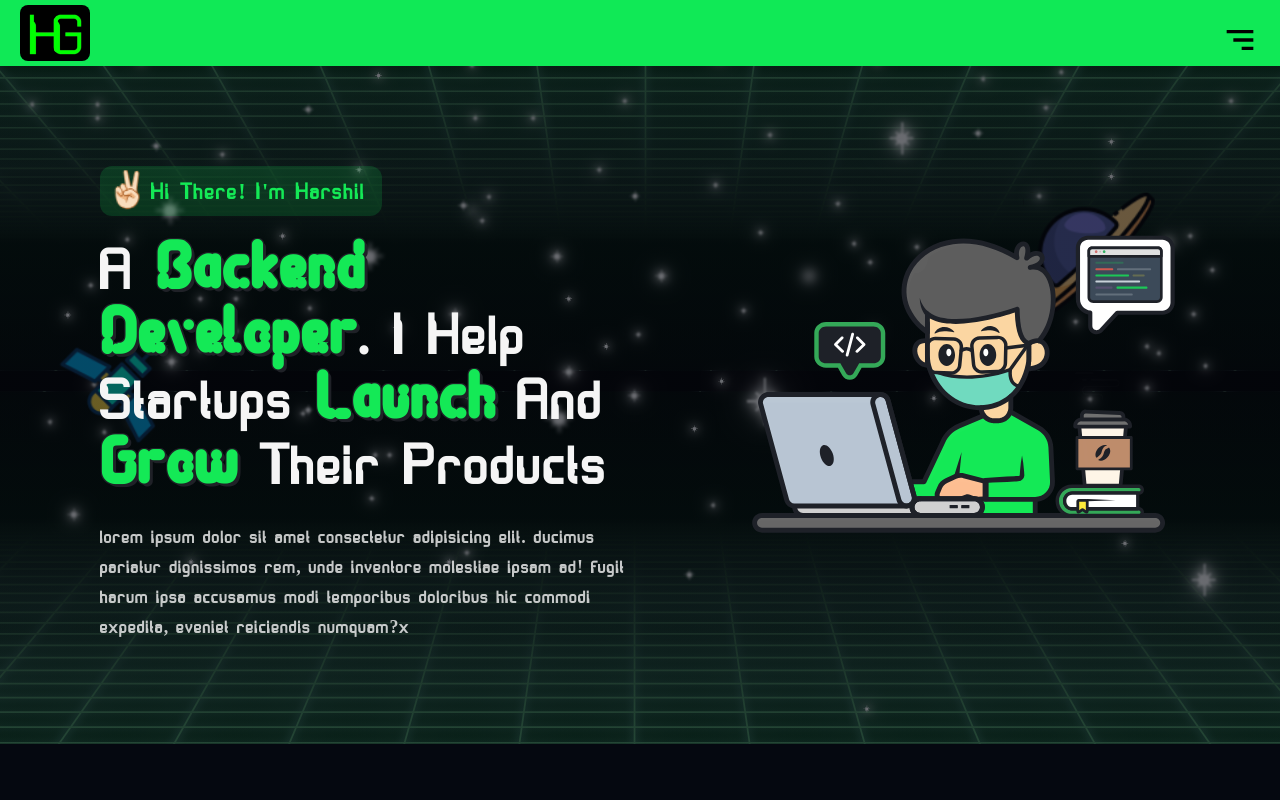
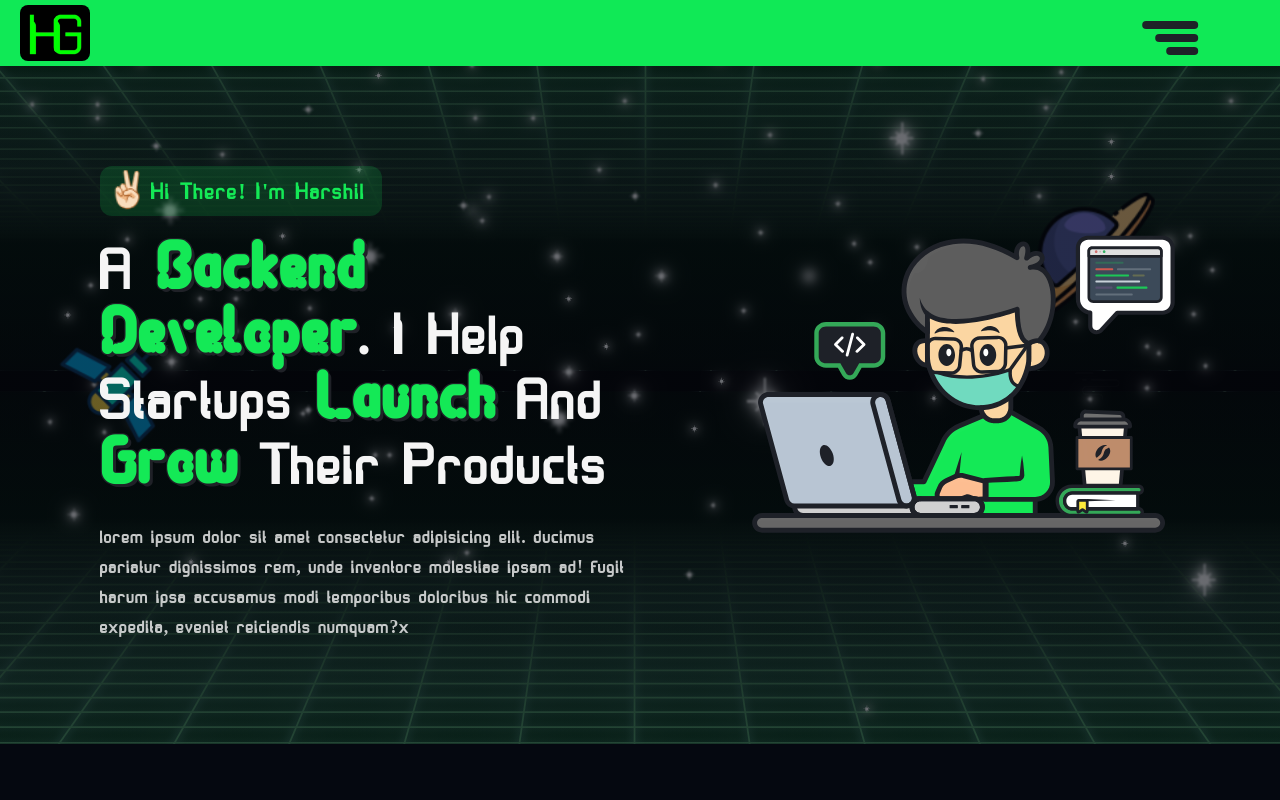
Before and after one commit to Lihsrah/my_portfolio_local, a React (Create React App) app: page / in a window 1280 px wide. Shown: the top 800 px of the page. Built offline with nearby package versions, Linux system fonts and the light colour scheme.

Commit message:
fixed the menu icon

```diff
--- a/src/assets/CSS/Header.css
+++ b/src/assets/CSS/Header.css
@@ -21,7 +21,7 @@ header .header_wrapper .logo img {
     border-radius: 8px;
 }
 
-header .header_wrapper .nav_list_container .menu_icon {
+/* header .header_wrapper .nav_list_container .menu_icon {
     font-size: 40px;
     color: black;
     font-weight: 900;
@@ -30,7 +30,82 @@ header .header_wrapper .nav_list_container .menu_icon {
     right: 20px;
     top: 20px;
     z-index: 3;
+} */
+
+header .header_wrapper .nav_list_container .nav_button {
+    align-items: center;
+    -webkit-animation: wobble 1s ease 10s forwards;
+    animation: wobble 1s ease 10s forwards;
+    -webkit-animation-iteration-count: 3;
+    animation-iteration-count: 3;
+    border-radius: 5px;
+    cursor: pointer;
+    display: flex;
+    height: 45px;
+    justify-content: center;
+    position: fixed;
+    right: 5rem;
+    top: 15px;
+    width: 60px;
+    z-index: 2000;
 }
+
+header .header_wrapper .nav_button .nav_icon {
+    background-color: #1e2128;
+    border-radius: 4px;
+    display: inline-block;
+    height: 8px;
+    margin-right: -.8rem;
+    position: relative;
+    -webkit-transform: rotate(.5turn);
+    transform: rotate(.5turn);
+    width: 2.7rem;
+}
+
+header .header_wrapper .nav_button .nav_icon::before {
+    content: "";
+    left: 0;
+    position: absolute;
+    transition: all .2s;
+    background-color: #1e2128;
+    border-radius: 4px;
+    display: inline-block;
+    height: 8px;
+    width: 2rem;
+    top: -.8rem;
+}
+
+header .header_wrapper .nav_button .nav_icon::after {
+    background-color: #1e2128;
+    border-radius: 4px;
+    display: inline-block;
+    height: 8px;
+    width: 3.5rem;
+    content: "";
+    left: 0;
+    position: absolute;
+    transition: all .2s;
+    top: .8rem;
+}
+
+header .header_wrapper .nav_list_container .nav_active .nav_icon::before {
+    top: 0;
+    -webkit-transform: rotate(135deg);
+    transform: rotate(135deg);
+    width: 3.5rem;
+}
+
+header .header_wrapper .nav_list_container .nav_active .nav_icon::after {
+    top: 0;
+    -webkit-transform: rotate(-135deg);
+    transform: rotate(-135deg);
+    width: 3.5rem;
+}
+
+header .header_wrapper .nav_list_container .nav_active .nav_icon {
+    background-color: transparent;
+}
+
 
 header .header_wrapper .menu_active {
     background: #14e956;
@@ -111,3 +186,30 @@ header .header_wrapper .menu_active .menu_list ul li .active::before, header .he
         transform: translateZ(0);
     }
 }
+
+@keyframes wobble {
+    0% {
+        -webkit-transform: translateZ(0) scale(1);
+        transform: translateZ(0) scale(1);
+    }
+    15% {
+        -webkit-transform: translate3d(-25%, 0, 0) rotate(-5deg) scale(1.1);
+        transform: translate3d(-25%, 0, 0) rotate(-5deg) scale(1.1);
+    }
+    30% {
+        -webkit-transform: translate3d(20%, 0, 0) rotate(3deg) scale(1.2);
+        transform: translate3d(20%, 0, 0) rotate(3deg) scale(1.2);
+    }
+    45% {
+        -webkit-transform: translate3d(-15%, 0, 0) rotate(-3deg) scale(1.3);
+        transform: translate3d(-15%, 0, 0) rotate(-3deg) scale(1.3);
+    }
+    60% {
+        -webkit-transform: translate3d(10%, 0, 0) rotate(2deg) scale(1.2);
+        transform: translate3d(10%, 0, 0) rotate(2deg) scale(1.2);
+    }
+    75% {
+        -webkit-transform: translate3d(-5%, 0, 0) rotate(-1deg) scale(1.1);
+        transform: translate3d(-5%, 0, 0) rotate(-1deg) scale(1.1);
+    }
+}
--- a/src/components/Header.jsx
+++ b/src/components/Header.jsx
@@ -1,9 +1,6 @@
 import React, { useState } from "react";
 import "../assets/CSS/Header.css";
-// import logo from "../assets/IMAGES/logo.svg";
 import logo_1 from "../assets/IMAGES/logo_1.jpg";
-import { BiMenuAltRight } from "react-icons/bi";
-import { RxCross1 } from "react-icons/rx";
 import { NavLink } from "react-router-dom";
 
 const Header = () => {
@@ -20,26 +17,10 @@ const Header = () => {
 
           <div className="nav_list_container">
             <div className={menu ? "menu_active" : "menu"}>
-              <div className="menu_icon_container flex flex-center justify-center">
-                {menu ? (
-                  <>
-                    <RxCross1
-                      className="menu_icon"
-                      onClick={(e) => {
-                        showMenu((menu) => !menu);
-                      }}
-                    />
-                  </>
-                ) : (
-                  <>
-                    <BiMenuAltRight
-                      className="menu_icon"
-                      onClick={(e) => {
-                        showMenu((menu) => !menu);
-                      }}
-                    />
-                  </>
-                )}
+              <div className="flex flex-center justify-center">
+                <div className={menu ? "nav_button nav_active" : "nav_button" } onClick={(e) => {showMenu((menu) => !menu)}}>
+                  <span class="nav_icon">&nbsp;</span>
+                </div>
               </div>
 
               <div className={menu ? "menu_list" : "d-none"}>
```
